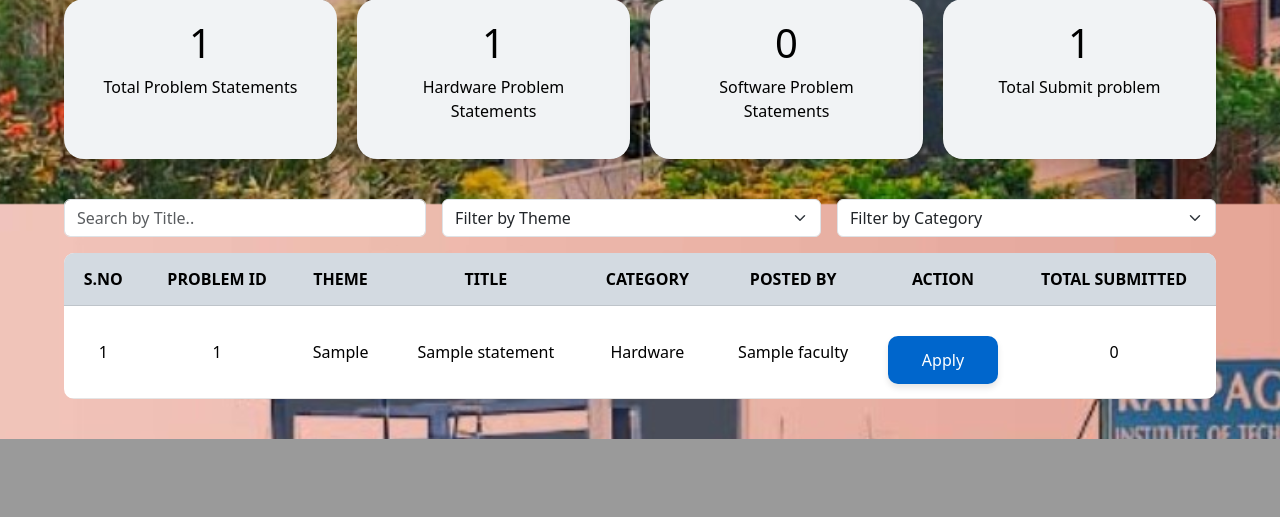
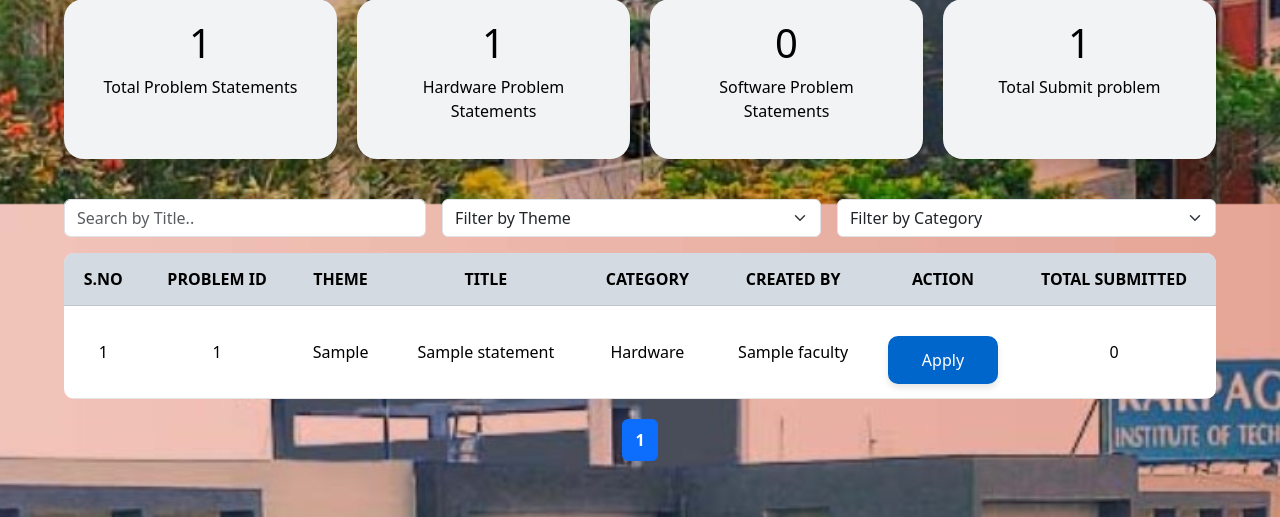
Before and after one commit to INPATHTAMILAN-M/epics, a Django app: page / in a window 1280 px wide. Shown: the part 596-1113 px from the top of the page. Before the commit the page ends 1035 px from the top, so only its background shows below. Run offline with Django 5.2, Linux system fonts and the light colour scheme; tables that the repository leaves empty hold one stand-in row (values such as "Sample post").

Commit message:
Implement pagination and filtering for problem statements; update template and styles

```diff
--- a/problem/views.py
+++ b/problem/views.py
@@ -11,7 +11,7 @@ from .models import Student, Problem_statement
 # Temporary in-memory OTP store
 otp_storage = {}
 def index(request):
-    form = StudentInitialForm()  # 🟢 Define here so it's always available
+    form = StudentInitialForm()
 
     if request.method == 'POST':
         if 'team_details' in request.FILES or 'problem_solution' in request.FILES:
@@ -57,12 +57,11 @@ def index(request):
     title_query = request.GET.get('title', '')
     theme_query = request.GET.get('theme', '')
     category_query = request.GET.get('category', '')
-
     problems = Problem_statement.objects.select_related('theme', 'created_by')
     if title_query:
         problems = problems.filter(title__icontains=title_query)
     if theme_query:
-        problems = problems.filter(theme_theme_iexact=theme_query)
+        problems = problems.filter(theme__theme__iexact=theme_query)
     if category_query:
         problems = problems.filter(category__iexact=category_query)
 
@@ -70,7 +69,9 @@ def index(request):
     paginator = Paginator(problems, 5)
     page_number = request.GET.get('page')
     page_obj = paginator.get_page(page_number)
-    problems = Problem_statement.objects.select_related('theme', 'created_by')
+
+
+    #  Stats and extra data
     total_problems = Problem_statement.objects.count()
     hardware_count = Problem_statement.objects.filter(category='hardware').count()
     software_count = Problem_statement.objects.filter(category='software').count()
@@ -84,12 +85,15 @@ def index(request):
         'total_problems': total_problems,
         'hardware_count': hardware_count,
         'software_count': software_count,
-        'problems': problems,
         'form': form,
         'file_form': StudentFileForm(),
         'themes': themes,
         'categories': categories,
 
+        'page_obj': page_obj,  # Pass only paginated object
+        'title_query': title_query,
+        'theme_query': theme_query,
+        'category_query': category_query,
     }
     return render(request, 'index.html', context)
 
--- a/templates/index.html
+++ b/templates/index.html
@@ -420,14 +420,36 @@
                 display: block;
               }
 
+              .pagination {
+                    justify-content: center;
+                    margin-top: 20px;
+                }
 
+                .pagination .page-item {
+                    margin: 0 3px;
+                }
 
+                .pagination .page-link {
+                    border: 1px solid #dee2e6;
+                    color: #0d6efd;
+                    padding: 8px 12px;
+                    border-radius: 8px;
+                    transition: all 0.2s ease-in-out;
+                }
+
+                .pagination .page-link:hover {
+                    background-color: #e9ecef;
+                    color: #0a58ca;
+                    text-decoration: none;
+                }
+
+                .pagination .page-item.active .page-link {
+                    background-color: #0d6efd;
+                    border-color: #0d6efd;
+                    color: #fff;
+                    font-weight: bold;
+                }
           </style>
-
-
-
-
-
 
 <div class="stats">
     <div class="stat-box">
@@ -453,21 +475,26 @@
 <div class="table-container">
     <form id="filterForm" method="get" action=".">
         <div class="mb-3 d-flex gap-3">
-        <input type="text" id="problemFilter" class="form-control" placeholder="Search by Title..">
-        <select id="themeFilter" class="form-select">
+            <input type="text" name="title" class="form-control" placeholder="Search by Title.."
+                value="{{ title_query }}">
+
+            <select name="theme" class="form-select">
                 <option value="">Filter by Theme</option>
                 {% for theme in themes %}
-            <option value="{{ theme|lower }}">{{ theme|title }}</option>
+                <option value="{{ theme|lower }}" {% if theme|lower == theme_query %}selected{% endif %}>{{ theme|title }}</option>
                 {% endfor %}
             </select>
-        <select id="categoryFilter" class="form-select">
+
+            <select name="category" class="form-select">
                 <option value="">Filter by Category</option>
                 {% for category in categories %}
-            <option value="{{ category|lower }}">{{ category|title }}</option>
+                <option value="{{ category|lower }}" {% if category|lower == category_query %}selected{% endif %}>{{ category|title }}</option>
                 {% endfor %}
             </select>
         </div>
-    <table >
+    </form>
+
+    <table>
         <thead style="background-color:#CBD3DC;">
             <tr>
                 <th>S.No</th>
@@ -475,24 +502,24 @@
                 <th>Theme</th>
                 <th>Title</th>
                 <th>Category</th>
-                <th>Posted By</th>
+                <th>Created By</th>
                 <th>Action</th>
                 <th>Total submitted</th>
             </tr>
         </thead>
         <tbody id="problemTableBody">
-            {% for problem in problems %}
-            <tr data-bs-toggle="modal" data-bs-target="#problemModal"
+            {% for problem in page_obj %}
+            <tr  data-bs-toggle="modal" data-bs-target="#problemModal"
             data-Theme="{{ problem.theme.theme }}"
             data-ProblemId="{{ problem.problem_id }}"
             data-title="{{ problem.title }}"
             data-description="{{ problem.description }}"
             data-category="{{ problem.category }}"
             data-posted-by="{{ problem.created_by }}">
-                <td>{{ forloop.counter }}</td>
+                <td>{{ forloop.counter0|add:page_obj.start_index|add:"0" }}</td>
                 <td>{{ problem.problem_id }}</td>
                 <td>{{ problem.theme.theme }}</td>
-                <td style="color:black; cursor: pointer;">{{ problem.title }}</td>
+                <td>{{ problem.title }}</td>
                 <td>{{ problem.category|title }}</td>
                 <td>{{ problem.created_by }}</td>
                 <td>
@@ -500,17 +527,40 @@
                         data-problem-id="{{ problem.problem_id }}" data-problem-title="{{ problem.problem_id }}">
                         Apply
                     </button>
-
                 </td>
                 <td>0</td>
             </tr>
             {% empty %}
             <tr>
-                <td colspan="6">No problem statements found.</td>
+                <td colspan="8">No problem statements found.</td>
             </tr>
             {% endfor %}
         </tbody>
     </table>
+
+    <div class="mt-3">
+        <nav aria-label="Page navigation">
+            <ul class="pagination">
+                {% if page_obj.has_previous %}
+                  <li class="page-item">
+                    <a class="page-link" href="?page={{ page_obj.previous_page_number }}{% if title_query %}&title={{ title_query }}{% endif %}{% if theme_query %}&theme={{ theme_query }}{% endif %}{% if category_query %}&category={{ category_query }}{% endif %}">Previous</a>
+                  </li>
+                {% endif %}
+
+                {% for num in page_obj.paginator.page_range %}
+                  <li class="page-item {% if page_obj.number == num %}active{% endif %}">
+                    <a class="page-link" href="?page={{ num }}{% if title_query %}&title={{ title_query }}{% endif %}{% if theme_query %}&theme={{ theme_query }}{% endif %}{% if category_query %}&category={{ category_query }}{% endif %}">{{ num }}</a>
+                  </li>
+                {% endfor %}
+
+                {% if page_obj.has_next %}
+                  <li class="page-item">
+                    <a class="page-link" href="?page={{ page_obj.next_page_number }}{% if title_query %}&title={{ title_query }}{% endif %}{% if theme_query %}&theme={{ theme_query }}{% endif %}{% if category_query %}&category={{ category_query }}{% endif %}">Next</a>
+                  </li>
+                {% endif %}
+              </ul>
+        </nav>
+    </div>
 </div>
 <div class="modal fade" id="problemModal" tabindex="-1" aria-labelledby="problemModalLabel" aria-hidden="true">
     <div class="modal-dialog">
@@ -531,6 +581,7 @@
         </div>
     </div>
 </div>
+
 <script>
      document.addEventListener('DOMContentLoaded', function () {
         const problemModal = document.getElementById('problemModal');
@@ -553,10 +604,36 @@
             document.getElementById('modalPostedBy').textContent = postedBy;
         });
     });
-</script>
+    const filterForm = document.getElementById('filterForm');
 
+    function applyFilters() {
+        const url = new URL(window.location.href);
+        url.searchParams.delete('page');  // reset to page 1
 
-<script>
+        filterForm.querySelectorAll('input, select').forEach(input => {
+            if (input.name && input.value) {
+                url.searchParams.set(input.name, input.value);
+            } else {
+                url.searchParams.delete(input.name);
+            }
+        });
+
+        window.location.href = url.toString();
+    }
+
+    // Auto-submit on input change
+    filterForm.querySelectorAll('select').forEach(select => {
+        select.addEventListener('change', applyFilters);
+    });
+
+    filterForm.querySelectorAll('input').forEach(input => {
+        input.addEventListener('input', function () {
+            // Delay to reduce excessive reloads while typing
+            clearTimeout(input._filterTimeout);
+            input._filterTimeout = setTimeout(applyFilters, 500);
+        });
+    });
+
     document.getElementById('problemFilter').addEventListener('input', function () {
         const filter = this.value.toLowerCase();
         const rows = document.querySelectorAll('#problemTableBody tr');
```
Lines whose indentation alone changed are shown as unchanged.
